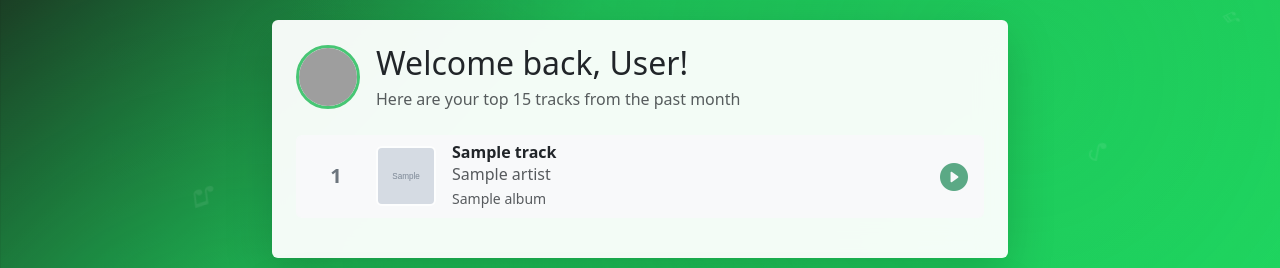
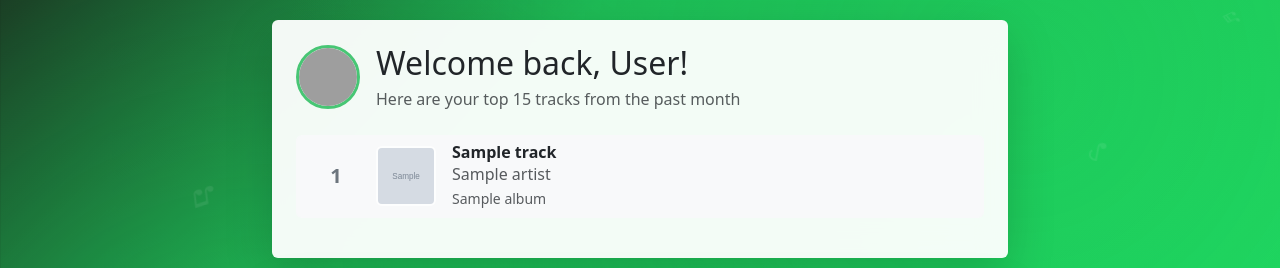
Before and after one commit to jcsilva7/Spotify-Top-Tracks, a Flask app: template spotify_top_songs/templates/create.html in a window 1280 px wide. Shown: the part 189-457 px from the top of the page. Run offline with Flask 3, Linux system fonts and the light colour scheme; the template is opened without the code that fills it: most values are stand-ins (such as "Sample title", 1, 10 or a date in 2020); grey boxes marked "Sample" are stand-in pictures; grey boxes are pictures that could not be loaded.

Commit message:
Small Style edit
Removed play button from track display.

```diff
--- a/spotify_top_songs/templates/create.html
+++ b/spotify_top_songs/templates/create.html
@@ -230,9 +230,6 @@
                                                 <p class="text-muted mb-0">{{ track.artists[0].name if track.artists else 'Unknown Artist' }}</p>
                                                 <small class="text-muted">{{ track.album.name or 'Unknown Album' }}</small>
                                             </div>
-                                            <div class="text-success play-button">
-                                                <i class="bi bi-play-circle-fill fs-3"></i>
-                                            </div>
                                         </div>
                                     </div>
                                     {% endfor %}
```
